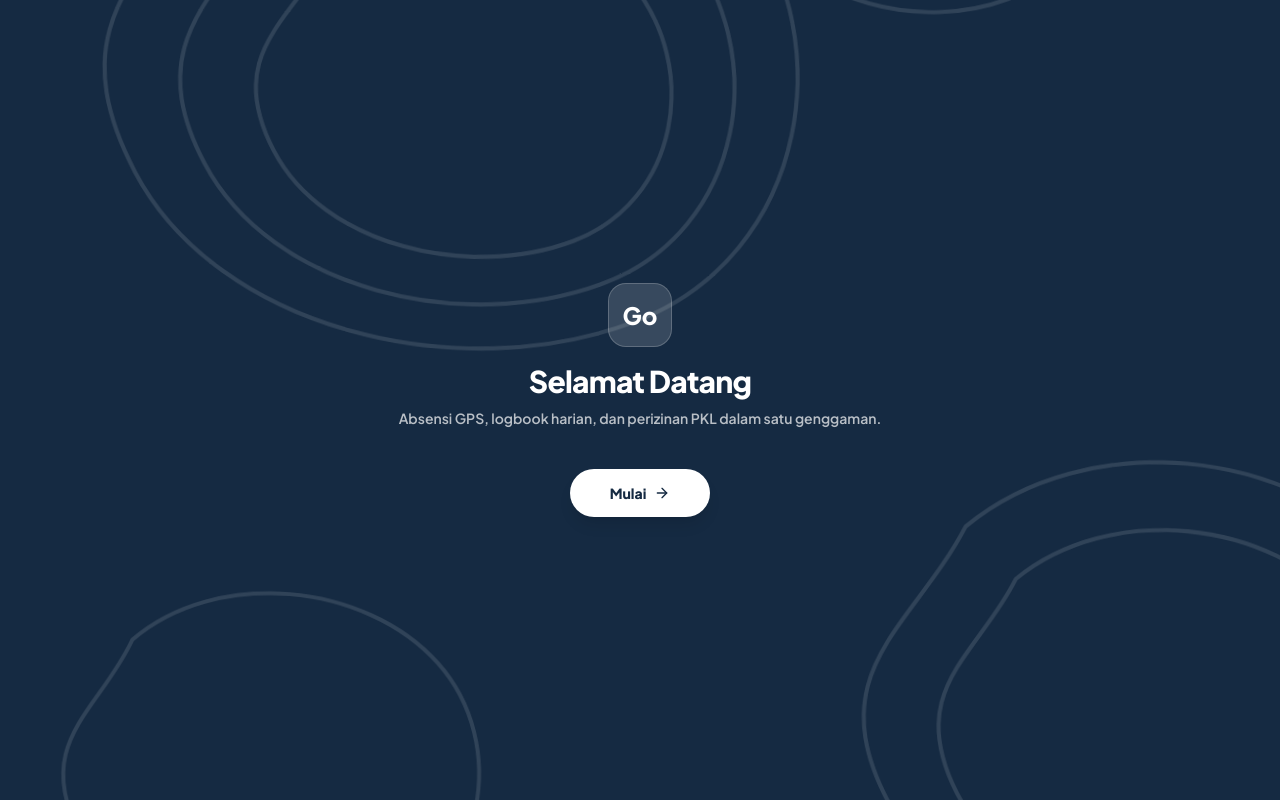
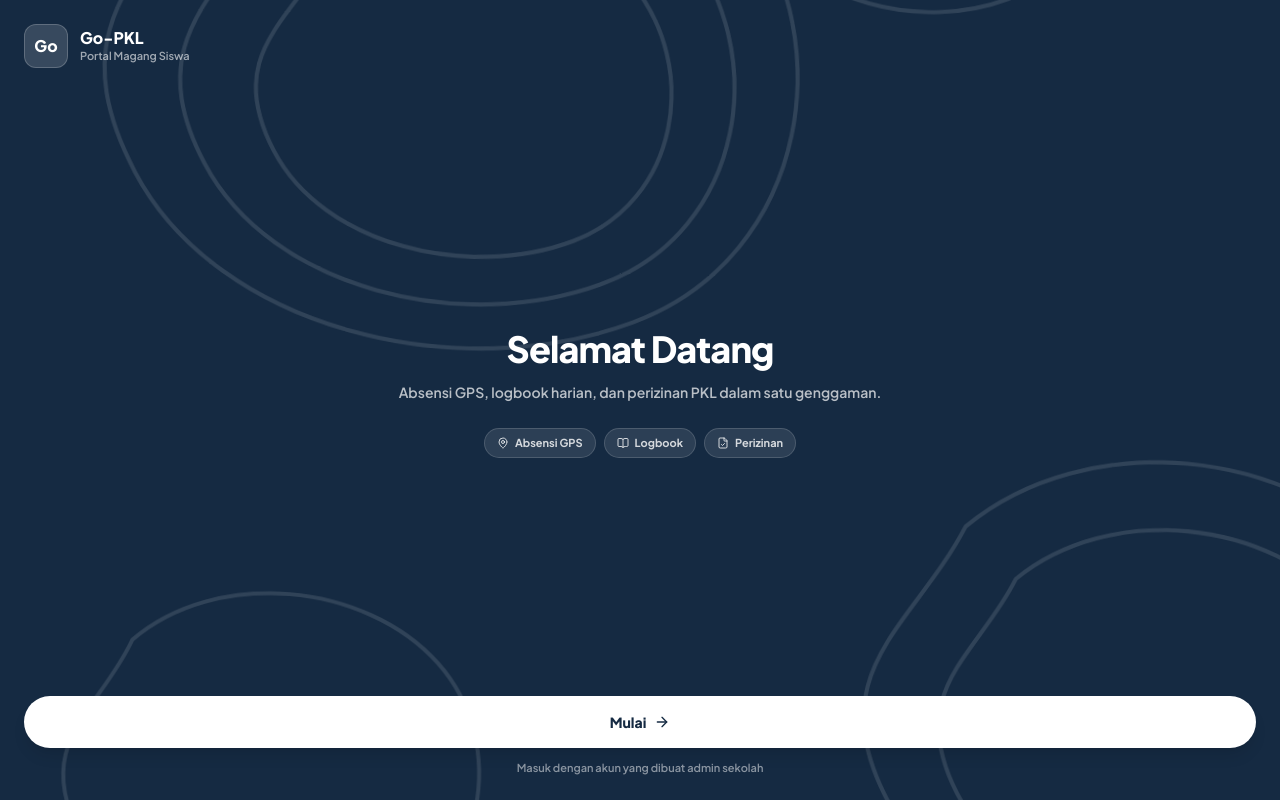
Before and after one commit to Zzeckh/Go-PKL-Student, a React (Vite) app: page / in a window 1280 px wide. Built offline with nearby package versions, Linux system fonts and the light colour scheme.

Commit message:
feat(student-app): polished splash (1.5s), multilingual loading with progress bar (2.5s), and hero start screen

```diff
--- a/src/components/LoginScreen.tsx
+++ b/src/components/LoginScreen.tsx
@@ -1,6 +1,6 @@
 import React, { useState, useEffect } from 'react';
 import {
-  ArrowRight, Mail, Lock, Eye, EyeOff, AlertCircle, Loader2, Check, LogIn,
+  ArrowRight, Mail, Lock, Eye, EyeOff, AlertCircle, Loader2, Check, LogIn, MapPin, BookOpen, FileCheck,
 } from 'lucide-react';
 import { setToken, saveUser } from '../utils/auth';
 
@@ -9,20 +9,29 @@ const LOGIN_URL = '/api/auth/login';
 
 type Stage = 'splash' | 'loading' | 'start' | 'login';
 
-/* ── Posisi fluid per stage ──
-   login/loading: fluid hanya ±1/3 layar (30%), tidak setengah */
+/* ── Posisi fluid per stage (±1/3 layar saat login/loading) ── */
 const FLUID_POS: Record<Stage, { top: string; bottom: string }> = {
-  splash:  { top: '0%',  bottom: '0%'  },  // full
-  loading: { top: '70%', bottom: '0%'  },  // fluid 30% di BAWAH
-  start:   { top: '0%',  bottom: '0%'  },  // full lagi
-  login:   { top: '0%',  bottom: '70%' },  // fluid 30% di ATAS
+  splash:  { top: '0%',  bottom: '0%'  },
+  loading: { top: '70%', bottom: '0%'  },
+  start:   { top: '0%',  bottom: '0%'  },
+  login:   { top: '0%',  bottom: '70%' },
 };
+
+/* ── Sapaan multibahasa: CJK → Arab → Rusia → India → Inggris → Indonesia ── */
+const GREETINGS = [
+  '欢迎',               // Cina
+  'ようこそ',           // Jepang
+  '환영합니다',         // Korea
+  'أهلاً وسهلاً',       // Arab
+  'Добро пожаловать',   // Rusia
+  'स्वागत है',          // India
+  'Welcome',            // Inggris
+  'Selamat Datang',     // Indonesia
+];
 
 /* ── Kurva S halus ala referensi ── */
 const CURVE = 'M0,96 C240,40 480,40 720,96 C960,150 1200,150 1440,96';
-/* navy di ATAS kurva (untuk tepi bawah fluid) */
 const WAVE_TOP_FILL = `${CURVE} L1440,0 L0,0 Z`;
-/* navy di BAWAH kurva (untuk tepi atas fluid) */
 const WAVE_BOTTOM_FILL = `${CURVE} L1440,190 L0,190 Z`;
 
 /* ── Pola topographic beranimasi ── */
@@ -58,11 +67,11 @@ interface LoginScreenProps {
 }
 
 /* ══════════════════════════════════════════════════════
-   SPLASH → LOADING → START → LOGIN
-   Satu fluid yang bergerak antar stage
+   SPLASH (1,5s) → LOADING (2,5s) → START → LOGIN
    ══════════════════════════════════════════════════════ */
 export const LoginScreen: React.FC<LoginScreenProps> = ({ onSuccess }) => {
   const [stage, setStage] = useState<Stage>('splash');
+  const [greetIndex, setGreetIndex] = useState(0);
 
   const [email, setEmail] = useState('');
   const [password, setPassword] = useState('');
@@ -71,15 +80,20 @@ export const LoginScreen: React.FC<LoginScreenProps> = ({ onSuccess }) => {
   const [loading, setLoading] = useState(false);
   const [error, setError] = useState<string | null>(null);
 
-  /* ── Choreography otomatis: splash → loading → start ── */
+  /* ── Choreography: splash 1,5s → loading 2,5s → start ── */
   useEffect(() => {
     if (stage === 'splash') {
-      const t = setTimeout(() => setStage('loading'), 1400);
+      const t = setTimeout(() => setStage('loading'), 1500);
       return () => clearTimeout(t);
     }
     if (stage === 'loading') {
-      const t = setTimeout(() => setStage('start'), 1800);
-      return () => clearTimeout(t);
+      setGreetIndex(0);
+      const interval = setInterval(
+        () => setGreetIndex(i => Math.min(i + 1, GREETINGS.length - 1)),
+        310
+      );
+      const t = setTimeout(() => setStage('start'), 2500);
+      return () => { clearInterval(interval); clearTimeout(t); };
     }
   }, [stage]);
 
@@ -117,84 +131,121 @@ export const LoginScreen: React.FC<LoginScreenProps> = ({ onSuccess }) => {
   return (
     <div className="relative min-h-screen bg-white overflow-hidden">
 
-      {/* ═══ LAPISAN FLUID (bergerak antar stage) ═══ */}
+      {/* ═══ LAPISAN FLUID ═══ */}
       <div
         className="absolute inset-x-0 z-0 bg-navy transition-all duration-[900ms] ease-[cubic-bezier(0.22,1,0.36,1)]"
         style={{ top: FLUID_POS[stage].top, bottom: FLUID_POS[stage].bottom }}
       >
-        {/* pola di-clip di dalam fluid */}
         <div className="absolute inset-0 overflow-hidden">
           <TopoPattern />
         </div>
-
-        {/* tepi ATAS fluid (muncul saat fluid di bawah / loading) */}
-        <svg
-          className="absolute bottom-full left-0 w-full h-[90px]"
-          viewBox="0 0 1440 190"
-          preserveAspectRatio="none"
-        >
+        <svg className="absolute bottom-full left-0 w-full h-[90px]" viewBox="0 0 1440 190" preserveAspectRatio="none">
           <path d={WAVE_BOTTOM_FILL} fill="var(--theme-navy)" />
         </svg>
-
-        {/* tepi BAWAH fluid (muncul saat fluid di atas / login) */}
-        <svg
-          className="absolute top-full left-0 w-full h-[90px]"
-          viewBox="0 0 1440 190"
-          preserveAspectRatio="none"
-        >
+        <svg className="absolute top-full left-0 w-full h-[90px]" viewBox="0 0 1440 190" preserveAspectRatio="none">
           <path d={WAVE_TOP_FILL} fill="var(--theme-navy)" />
         </svg>
       </div>
 
-      {/* ═══ STAGE: SPLASH (full fluid) ═══ */}
+      {/* ═══ STAGE: SPLASH (1,5 dtk) ═══ */}
       {stage === 'splash' && (
         <div key="splash" className="absolute inset-0 z-10 flex flex-col items-center justify-center rise-in">
-          <div className="w-20 h-20 rounded-[22px] bg-white/15 border border-white/20 flex items-center justify-center text-white font-extrabold text-3xl">
+          {/* logo dengan ring berlapis */}
+          <div className="relative">
+            <div className="absolute inset-0 rounded-[28px] bg-white/10 scale-[1.4]" />
+            <div className="absolute inset-0 rounded-[28px] bg-white/10 scale-[1.2]" />
+            <div className="relative w-20 h-20 rounded-[24px] bg-white/15 border border-white/25 flex items-center justify-center text-white font-extrabold text-3xl shadow-lg">
               Go
             </div>
-          <h1 className="text-white text-3xl font-extrabold mt-4 tracking-tight">Go-PKL</h1>
-          <p className="text-white/60 text-sm font-semibold mt-1">Portal Magang Siswa</p>
+          </div>
+          <h1 className="text-white text-4xl font-extrabold mt-7 tracking-tight">Go-PKL</h1>
+          <div className="w-10 h-[3px] bg-white/40 rounded-full mt-3" />
+          <p className="text-white/60 text-sm font-semibold mt-3">Portal Magang Siswa</p>
+          <p className="absolute bottom-8 text-[10px] font-semibold text-white/40">
+            © 2026 Go-PKL
+          </p>
         </div>
       )}
 
-      {/* ═══ STAGE: LOADING (fluid 30% di bawah) ═══ */}
+      {/* ═══ STAGE: LOADING (2,5 dtk) — sapaan multibahasa + progress bar ═══ */}
       {stage === 'loading' && (
         <div
           key="loading"
-          className="absolute inset-x-0 top-0 h-[70%] z-10 flex flex-col items-center justify-center rise-in"
-          style={{ animationDelay: '250ms' }}
+          className="absolute inset-x-0 top-0 h-[70%] z-10 flex flex-col items-center justify-center px-10 rise-in"
+          style={{ animationDelay: '200ms' }}
         >
-          <Loader2 className="w-8 h-8 text-navy animate-spin" />
-          <p className="text-sm font-bold text-navy mt-3">Menyiapkan pengalaman...</p>
-          <p className="text-[11px] font-semibold text-navy/50 mt-1">Absensi · Logbook · Perizinan</p>
+          {/* sapaan bergantian */}
+          <p
+            key={greetIndex}
+            className="greet-swap text-2xl font-extrabold text-navy tracking-tight text-center min-h-[36px]"
+          >
+            {GREETINGS[greetIndex]}
+          </p>
+
+          {/* progress bar */}
+          <div className="w-52 h-1.5 bg-mist rounded-full mt-6 overflow-hidden">
+            <div className="h-full bg-navy rounded-full animate-progress" />
+          </div>
+
+          <p className="text-[11px] font-semibold text-navy/50 mt-3">
+            Menyiapkan pengalaman PKL-mu...
+          </p>
         </div>
       )}
 
-      {/* ═══ STAGE: START (full fluid + tombol Mulai) ═══ */}
+      {/* ═══ STAGE: START — hero + chips fitur + CTA ═══ */}
       {stage === 'start' && (
-        <div key="start" className="absolute inset-0 z-10 flex flex-col items-center justify-center px-8 rise-in">
-          <div className="w-16 h-16 rounded-[18px] bg-white/15 border border-white/20 flex items-center justify-center text-white font-extrabold text-2xl">
+        <div key="start" className="absolute inset-0 z-10 flex flex-col rise-in">
+          {/* branding atas */}
+          <div className="flex items-center gap-3 p-6">
+            <div className="w-11 h-11 rounded-[12px] bg-white/15 border border-white/20 flex items-center justify-center text-white font-extrabold text-base">
               Go
             </div>
-          <h1 className="text-white text-3xl font-extrabold mt-4 tracking-tight text-center">
+            <div>
+              <p className="text-white font-extrabold leading-tight">Go-PKL</p>
+              <p className="text-white/60 text-[11px] font-semibold">Portal Magang Siswa</p>
+            </div>
+          </div>
+
+          {/* tengah: headline + chips */}
+          <div className="flex-1 flex flex-col items-center justify-center px-8 text-center">
+            <h1 className="text-white text-4xl font-extrabold tracking-tight">
               Selamat Datang
             </h1>
-          <p className="text-white/70 text-sm font-semibold mt-2 text-center leading-relaxed">
+            <p className="text-white/70 text-sm font-semibold mt-3 leading-relaxed">
               Absensi GPS, logbook harian, dan perizinan PKL dalam satu genggaman.
             </p>
+            <div className="flex flex-wrap justify-center gap-2 mt-6">
+              <span className="flex items-center gap-1.5 px-3 py-1.5 rounded-full bg-white/10 border border-white/15 text-[11px] font-bold text-white/80">
+                <MapPin className="w-3 h-3" /> Absensi GPS
+              </span>
+              <span className="flex items-center gap-1.5 px-3 py-1.5 rounded-full bg-white/10 border border-white/15 text-[11px] font-bold text-white/80">
+                <BookOpen className="w-3 h-3" /> Logbook
+              </span>
+              <span className="flex items-center gap-1.5 px-3 py-1.5 rounded-full bg-white/10 border border-white/15 text-[11px] font-bold text-white/80">
+                <FileCheck className="w-3 h-3" /> Perizinan
+              </span>
+            </div>
+          </div>
+
+          {/* bawah: CTA */}
+          <div className="p-6 pt-0">
             <button
               onClick={() => setStage('login')}
-            className="mt-10 bg-white text-navy rounded-full px-10 py-3.5 text-sm font-extrabold shadow-lg active:scale-95 transition-all flex items-center gap-2"
+              className="w-full bg-white text-navy rounded-full py-4 text-sm font-extrabold shadow-lg active:scale-[0.98] transition-all flex items-center justify-center gap-2"
             >
               Mulai <ArrowRight className="w-4 h-4" />
             </button>
+            <p className="text-center text-[11px] font-semibold text-white/50 mt-3">
+              Masuk dengan akun yang dibuat admin sekolah
+            </p>
+          </div>
         </div>
       )}
 
-      {/* ═══ STAGE: LOGIN (fluid 30% di atas, form di bawah) ═══ */}
+      {/* ═══ STAGE: LOGIN ═══ */}
       {stage === 'login' && (
         <>
-          {/* branding di atas fluid */}
           <div key="brand" className="absolute top-6 left-6 z-10 flex items-center gap-3 rise-in">
             <div className="w-11 h-11 rounded-[12px] bg-white/15 border border-white/20 flex items-center justify-center text-white font-extrabold text-base">
               Go
@@ -205,11 +256,7 @@ export const LoginScreen: React.FC<LoginScreenProps> = ({ onSuccess }) => {
             </div>
           </div>
 
-          {/* form mulai DI BAWAH wave (30% + 72px) biar tidak tertimpa */}
-          <div
-            key="form"
-            className="absolute inset-x-0 bottom-0 top-[calc(30%+72px)] z-10 overflow-y-auto rise-in"
-          >
+          <div key="form" className="absolute inset-x-0 bottom-0 top-[calc(30%+72px)] z-10 overflow-y-auto rise-in">
             <form onSubmit={handleSubmit} className="p-6 flex flex-col gap-5">
               <div>
                 <h1 className="text-2xl font-extrabold text-navy tracking-tight">Masuk</h1>
```
Also changed, not shown: src/index.css (+14 -0 lines). Lines whose indentation alone changed are shown as unchanged.
